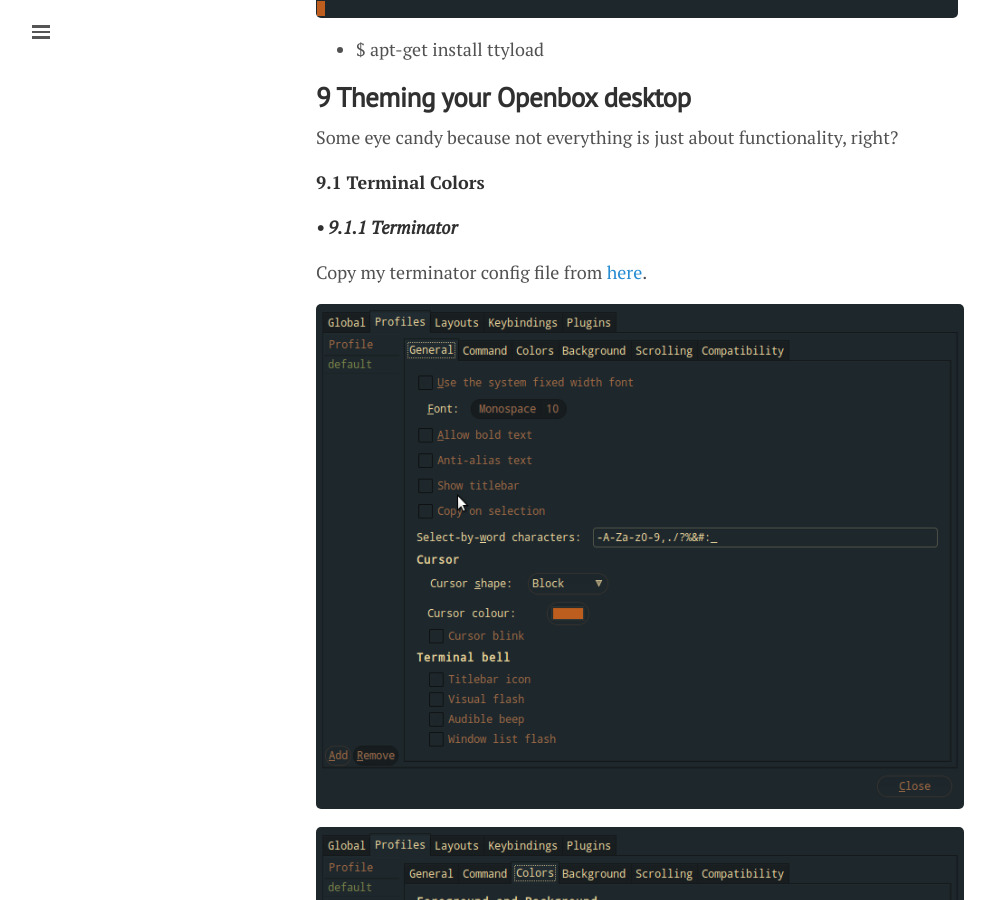
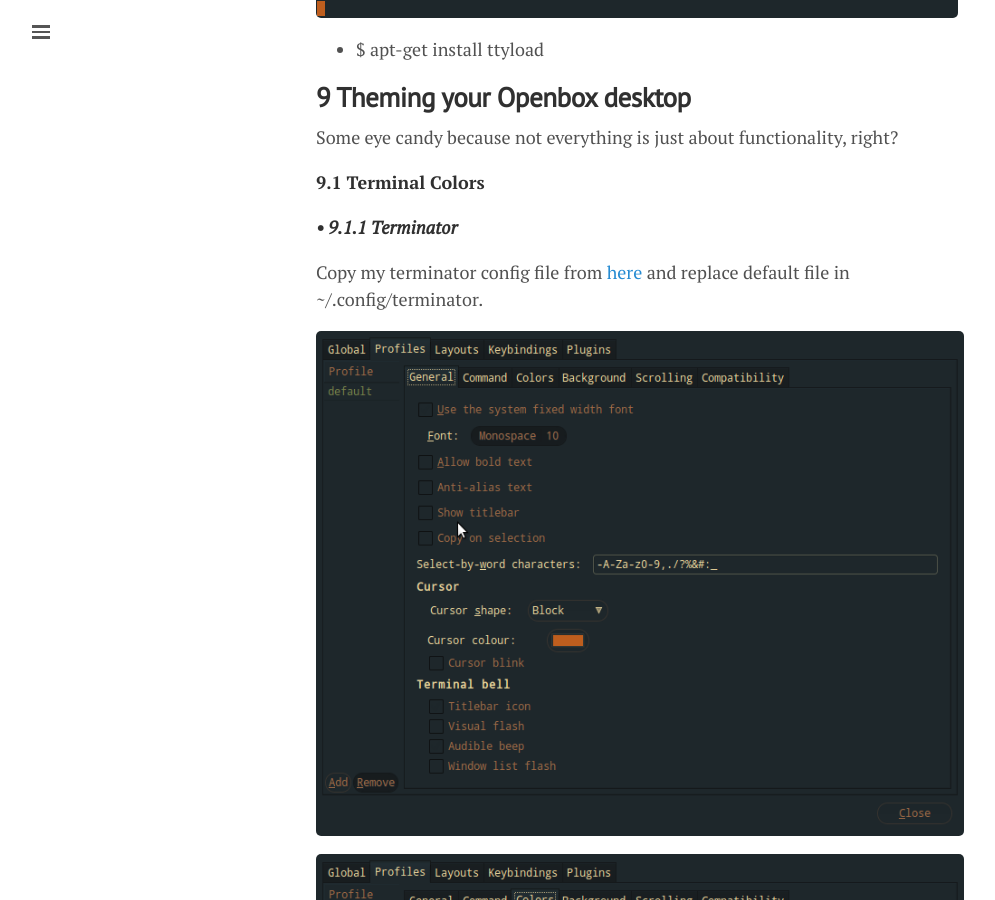
Before and after one commit to lgeurts/lgeurts.github.io, a Jekyll site: the page built from _posts/2017-07-11-bunsenlabs-linux-setup-notes-for dell-inspiron-6000.md, in a window 1280 px wide and 900 px high, scrolled down 14550 px. Shown: the whole window, without its empty margins (0-995 px from the left). Built offline with Jekyll 4.4.1, drawn with Linux system fonts in a browser that asks for light colours; nearby versions of some CDN libraries; comment, search, counter and statistics services are not loaded; some of the changed text lies outside the part shown.

Commit message:
Update tint2 section

```diff
--- a/_posts/2017-07-11-bunsenlabs-linux-setup-notes-for dell-inspiron-6000.md
+++ b/_posts/2017-07-11-bunsenlabs-linux-setup-notes-for dell-inspiron-6000.md
@@ -416,7 +416,7 @@
 
 ***• 9.1.1 Terminator***
 
-Copy my terminator config file from [here](https://github.com/lgeurts/BunsenLabs-Setup/tree/master/.config/terminator).
+Copy my terminator config file from [here](https://github.com/lgeurts/BunsenLabs-Setup/tree/master/.config/terminator) and replace default file in ~/.config/terminator.
 
 ![terminator](/assets/terminator-general.png)
 
@@ -438,7 +438,7 @@
 - Customize mouse events.
 - Window manager's menu.
 
-If you want to follow my theme, download [oomox-colors.tint2rc](https://github.com/lgeurts/BunsenLabs-Setup/tree/master/.config/tint2) and drop it in ~/.config/tint2.
+Download [oomox-colors.tint2rc](https://github.com/lgeurts/BunsenLabs-Setup/tree/master/.config/tint2) and drop it in ~/.config/tint2.
 
 **9.3 Window Manager**
 
```
